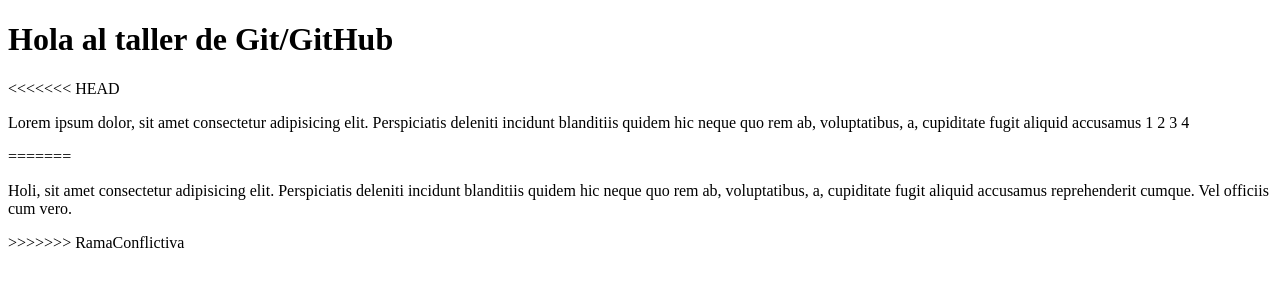
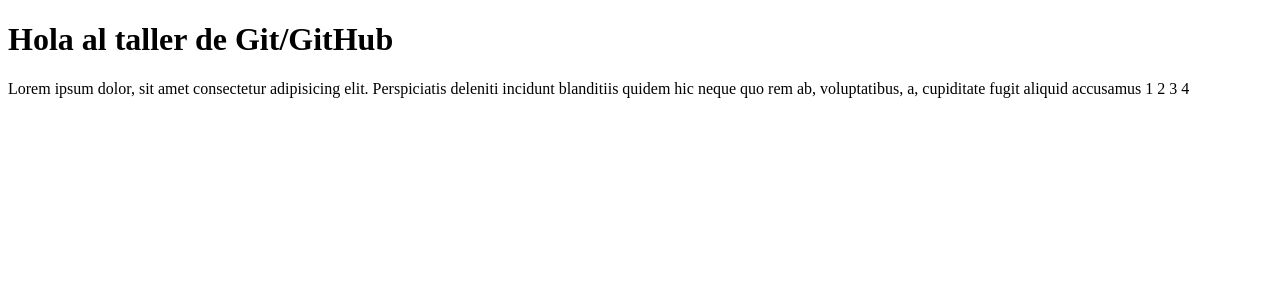
Before and after one commit to consuelopecass/tallerGitHola, a plain HTML site: page index.html in a window 1280 px wide. Drawn offline with Linux system fonts and the light colour scheme.

Commit message:
guardado final

```diff
--- a/index.html
+++ b/index.html
@@ -1,5 +1,5 @@
 <!DOCTYPE html>
-<html lang="en">
+<html lang="es">
 <head>
     <meta charset="UTF-8">
     <meta http-equiv="X-UA-Compatible" content="IE=edge">
@@ -10,11 +10,7 @@
 
     <h1>Hola al taller de Git/GitHub</h1>
 
-<<<<<<< HEAD
     <p>Lorem ipsum dolor, sit amet consectetur adipisicing elit. Perspiciatis deleniti incidunt blanditiis quidem hic neque quo rem ab, voluptatibus, a, cupiditate fugit aliquid accusamus  1 2 3 4 </p>
-=======
-    <p>Holi, sit amet consectetur adipisicing elit. Perspiciatis deleniti incidunt blanditiis quidem hic neque quo rem ab, voluptatibus, a, cupiditate fugit aliquid accusamus reprehenderit cumque. Vel officiis cum vero.</p>
->>>>>>> RamaConflictiva
 
     <script src="script.js"></script>
 </body>
```
